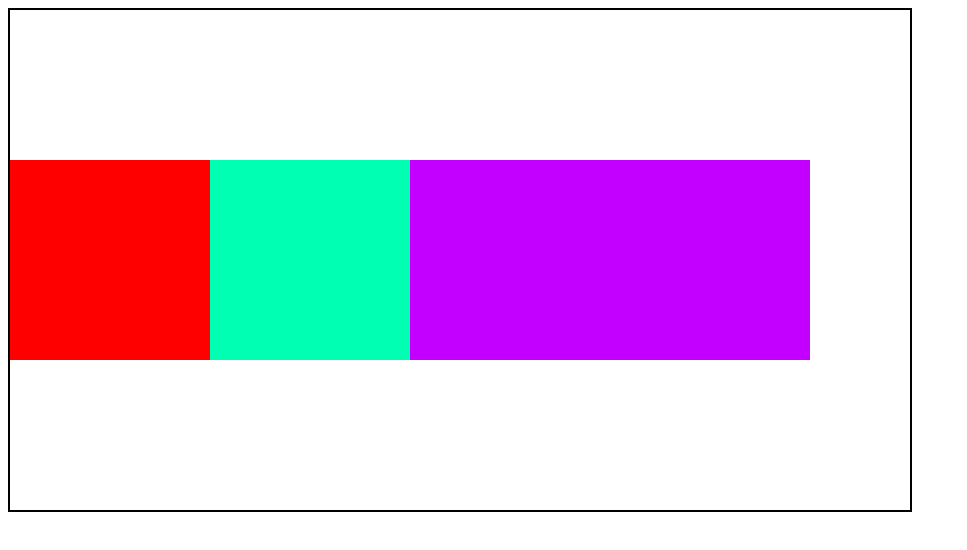
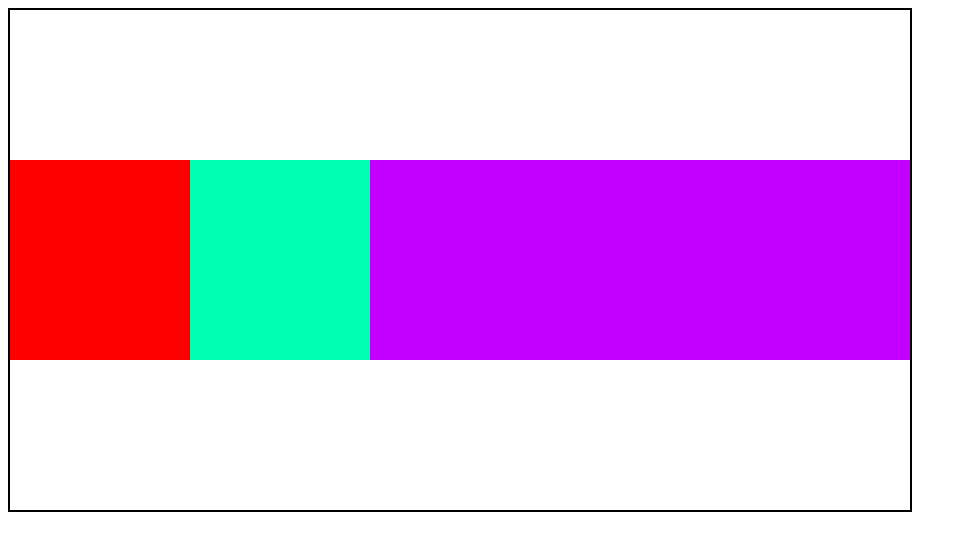
Before and after one commit to jasondt1/Test-Git, a plain HTML site: page index.html in a window 1280 px wide. Shown: the whole page, without its empty margins (0-967 px from the left). Drawn offline with Linux system fonts and the light colour scheme.

Commit message:
tambah kotak

```diff
--- a/index.html
+++ b/index.html
@@ -44,6 +44,9 @@
         <div class="kotak3">
 
         </div>
+        <div class="kotak3">
+
+        </div>
     </div>
 </body>
 </html>
```
